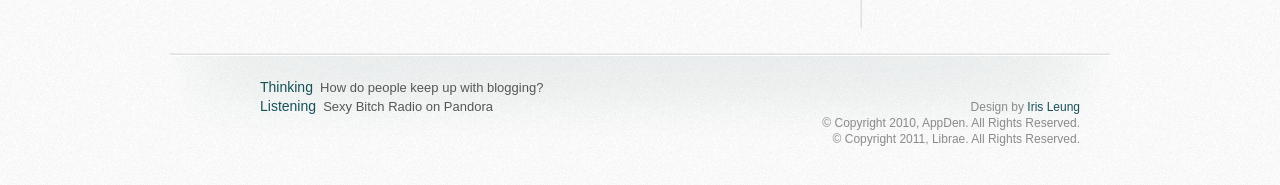
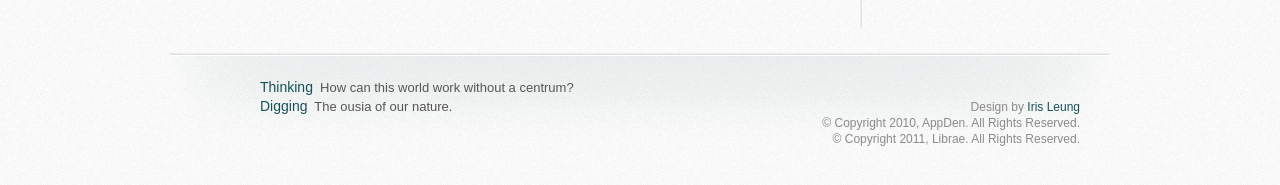
Before and after one commit to librae8226/librae8226.github.com, a Jekyll site: the page built from index.html, in a window 1280 px wide. Shown: the part 624-809 px from the top of the page. Built offline with Jekyll 4.4.1, drawn with Linux system fonts in a browser that asks for light colours; the list of posts is cut into pages by our own code; comment, search, counter and statistics services are not loaded.

Commit message:
[admin] update footer

```diff
--- a/_config.yml
+++ b/_config.yml
@@ -50,10 +50,10 @@ nav:
 
 footer:
     - verb:     Thinking
-      action:   How do people keep up with blogging?
+      action:   How can this world work without a centrum?
 
-    - verb:     Listening
-      action:   Sexy Bitch Radio on Pandora
+    - verb:     Digging
+      action:   The ousia of our nature.
 
 copyright:
     - Design by <a href="http://ipsleung.com">Iris Leung</a>
```
